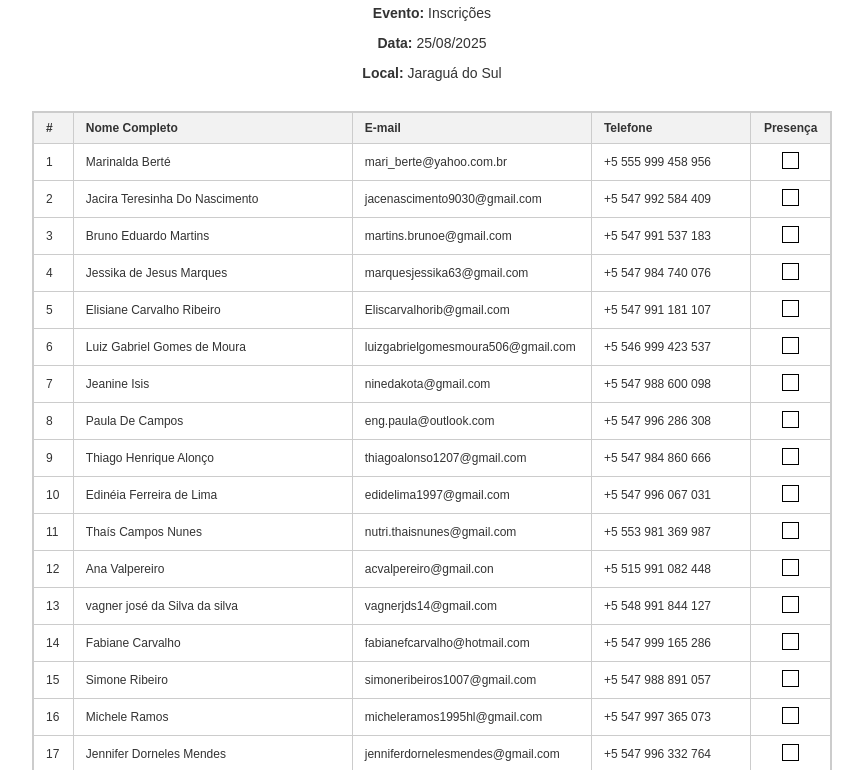
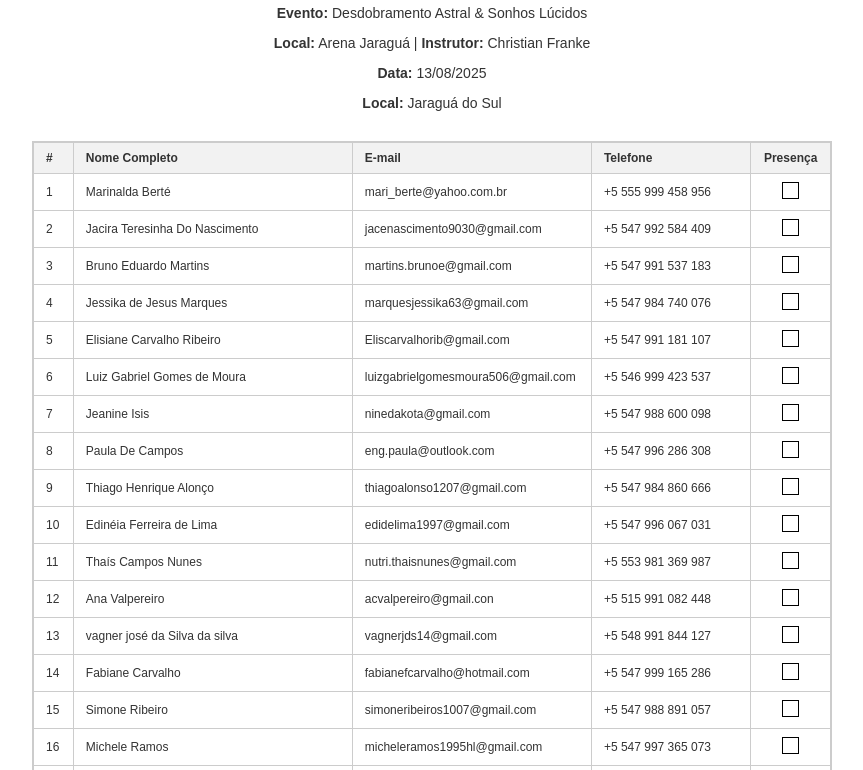
Before and after one commit to werberthcarvalho/gnosisjgs, a plain HTML site: page lista_de_presenca.html in a window 1280 px wide. Shown: the part 79-849 px from the top of the page, without its empty margins (208-1071 px from the left). Drawn offline with Linux system fonts and the light colour scheme.

Commit message:
Update lista_de_presenca.html

```diff
--- a/lista_de_presenca.html
+++ b/lista_de_presenca.html
@@ -70,8 +70,8 @@
     <div class="container">
         <h1>Lista de Presença</h1>
         <div class="header-info">
-            <p><strong>Evento:</strong> Inscrições</p>
-            <p><strong>Data:</strong> 25/08/2025</p>
+            <p><strong>Evento:</strong> Desdobramento Astral & Sonhos Lúcidos <p><strong>Local:</strong> Arena Jaraguá | <strong>Instrutor:</strong> Christian Franke</p>
+            <p><strong>Data:</strong> 13/08/2025</p>
             <p><strong>Local:</strong> Jaraguá do Sul</p>
         </div>
 
```
